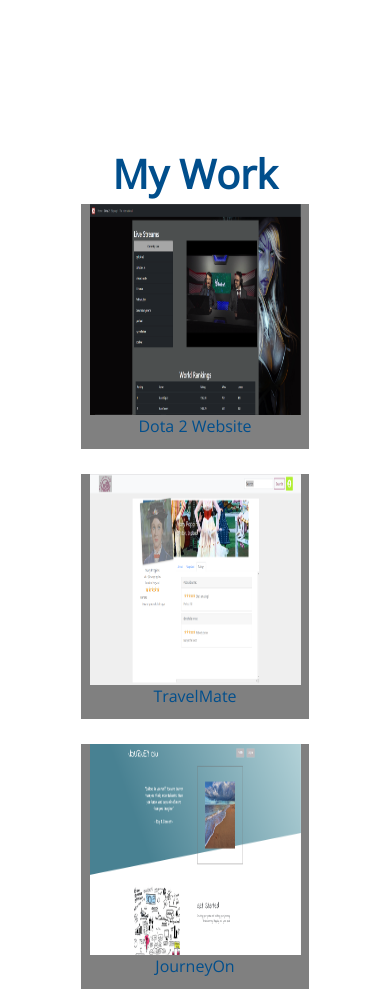
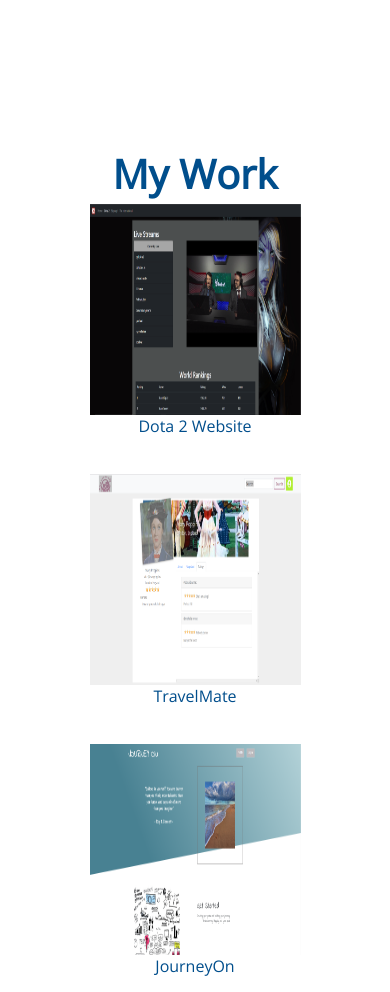
Before and after one commit to Nick12322/portfolio-fcc, a plain HTML site: page index.html in a window 390 px wide. Shown: the part 720-1712 px from the top of the page. Drawn offline with nearby package versions, Linux system fonts and the light colour scheme.

Commit message:
Fixed some mobile styling, still needs work for when phone is in portrait mode

```diff
--- a/index.html
+++ b/index.html
@@ -4,6 +4,7 @@
 <head>
     <meta charset="utf-8" />
     <meta http-equiv="X-UA-Compatible" content="IE=edge">
+    <meta name="viewport" content="width=device-width, initial-scale=1">
     <title>Nicholas Woodward</title>
     <meta name="viewport" content="width=device-width, initial-scale=1">
     <link rel="stylesheet" type="text/css" media="screen" href="style.css" />
--- a/style.css
+++ b/style.css
@@ -235,7 +235,6 @@ a {
         width: 27vh;
         height: 27vh;
         text-align: center;
-        background-color: gray;
     }
 
     .projectPic {
@@ -258,6 +257,8 @@ a {
         font-family: 'Open Sans', sans-serif;
         font-size: 25px;
     }
+
+
 
 }
 
@@ -283,7 +284,6 @@ a {
         width: 27vh;
         height: 29vh;
         text-align: center;
-        background-color: gray;
     }
 
     #projectTiles {
@@ -296,6 +296,7 @@ a {
     #projects {
         width: 100%;
         height: 200vh;
+        padding-bottom: 35px;
     }
 
 }
```
